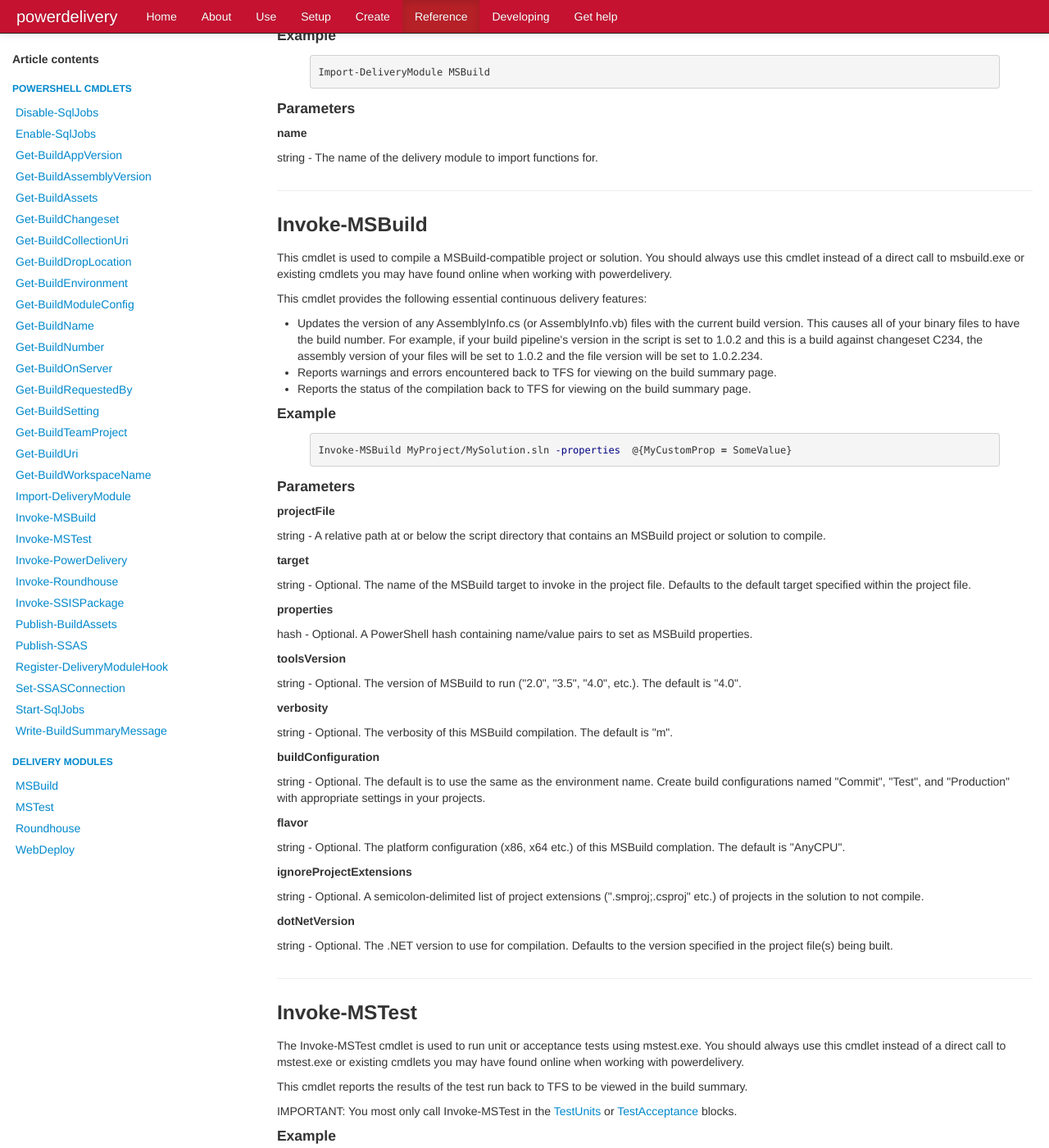
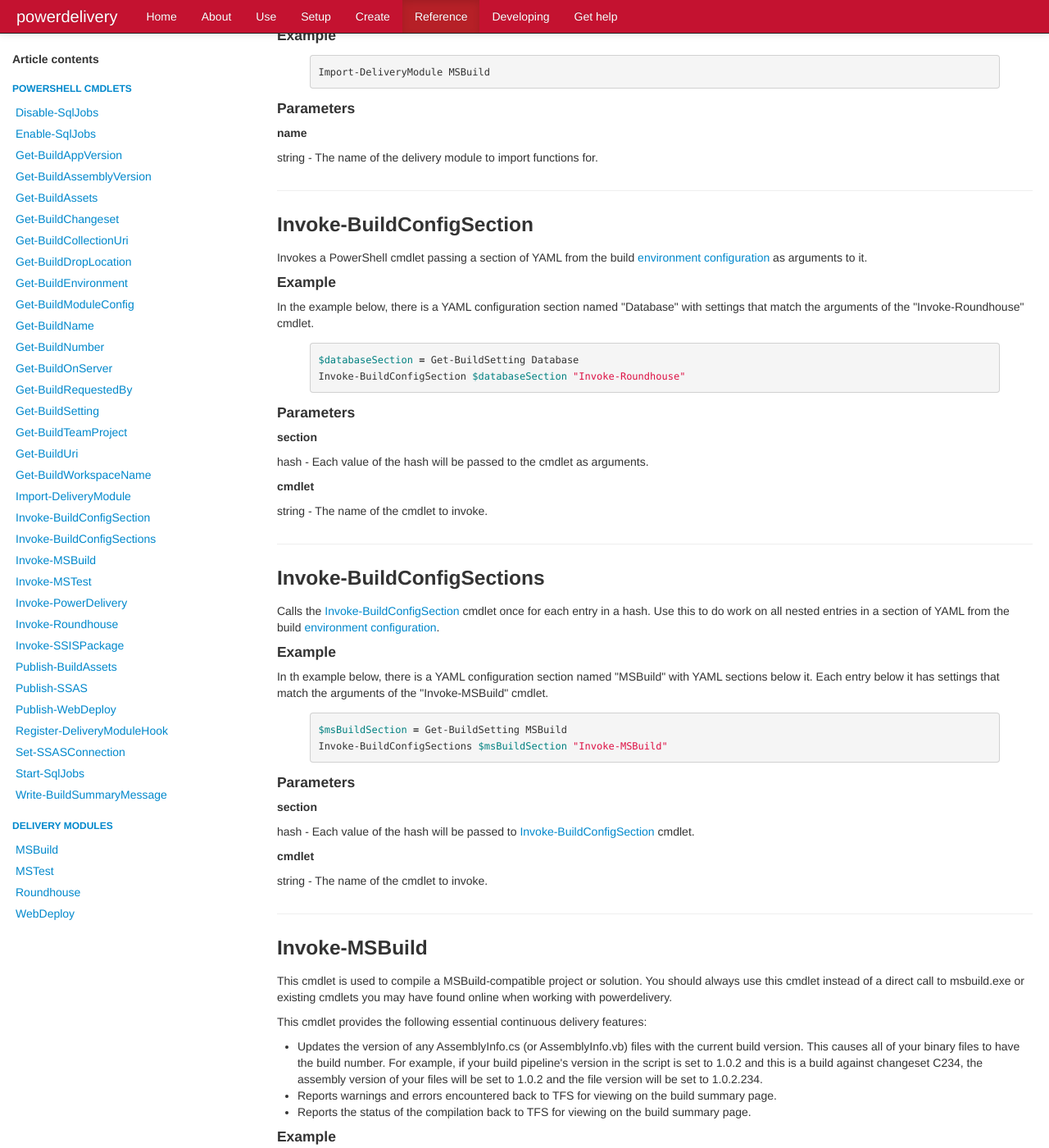
Before and after one commit to eavonius/powerdelivery, a Jekyll site: the page built from reference.markdown, in a window 1280 px wide and 1400 px high, scrolled down 5819 px. Shown: the whole window at 82% size. Built offline with Jekyll 4.4.1, drawn with Linux system fonts in a browser that asks for light colours; nearby versions of some CDN libraries.

Commit message:
Additional references.

```diff
--- a/reference.markdown
+++ b/reference.markdown
@@ -66,6 +66,12 @@ layout: page
 				<a href="#import_deliverymodule_cmdlet">Import-DeliveryModule</a>
 			</li>
 			<li>
+				<a href="#invoke_buildconfigsection_cmdlet">Invoke-BuildConfigSection</a>
+			</li>
+			<li>
+				<a href="#invoke_buildconfigsections_cmdlet">Invoke-BuildConfigSections</a>
+			</li>
+			<li>
 				<a href="#invoke_msbuild_cmdlet">Invoke-MSBuild</a>
 			</li>
 			<li>
@@ -85,6 +91,9 @@ layout: page
 			</li>
 			<li>
 				<a href="#publish_ssas_cmdlet">Publish-SSAS</a>
+			</li>
+			<li>
+				<a href="#publish_webdeploy_cmdlet">Publish-WebDeploy</a>
 			</li>
 			<li>
 				<a href="#register_deliverymodulehook_cmdlet">Register-DeliveryModuleHook</a>
@@ -303,6 +312,39 @@ layout: page
 		<h4>Parameters</h4>
 		<h5>name</h5>
 		<p>string - The name of the delivery module to import functions for.</p>
+
+		<a name="invoke_buildconfigsection_cmdlet"><hr></a>
+		<h3>Invoke-BuildConfigSection</h3>
+		<p>Invokes a PowerShell cmdlet passing a section of YAML from the build
+		<a href="create.html#environment">environment configuration</a>
+		as arguments to it.</p>
+		<h4>Example</h4>
+		<p>In the example below, there is a YAML configuration section named "Database"
+		with settings that match the arguments of the "Invoke-Roundhouse" cmdlet.</p>
+		{% highlight powershell %}$databaseSection = Get-BuildSetting Database
+Invoke-BuildConfigSection $databaseSection "Invoke-Roundhouse"{% endhighlight %}
+		<h4>Parameters</h4>
+		<h5>section</h5>
+		<p>hash - Each value of the hash will be passed to the cmdlet as arguments.</p>
+		<h5>cmdlet</h5>
+		<p>string - The name of the cmdlet to invoke.</p>
+
+		<a name="invoke_buildconfigsections_cmdlet"><hr></a>
+		<h3>Invoke-BuildConfigSections</h3>
+		<p>Calls the <a href="#invoke_buildconfigsection_cmdlet">Invoke-BuildConfigSection</a>
+		cmdlet once for each entry in a hash. Use this to do work on all nested entries in a section of YAML
+		from the build <a href="create.html#environment">environment configuration</a>.</p>
+		<h4>Example</h4>
+		<p>In th example below, there is a YAML configuration section named "MSBuild"
+		with YAML sections below it. Each entry below it has settings that match the
+		arguments of the "Invoke-MSBuild" cmdlet.</p>
+		{% highlight powershell %}$msBuildSection = Get-BuildSetting MSBuild
+Invoke-BuildConfigSections $msBuildSection "Invoke-MSBuild"{% endhighlight %}
+		<h4>Parameters</h4>
+		<h5>section</h5>
+		<p>hash - Each value of the hash will be passed to <a href="#invoke_buildconfigsection_cmdlet">Invoke-BuildConfigSection</a> cmdlet.</p>
+		<h5>cmdlet</h5>
+		<p>string - The name of the cmdlet to invoke.</p>
 
 		<a name="invoke_msbuild_cmdlet"><hr></a>
 		<h3>Invoke-MSBuild</h3>
```
